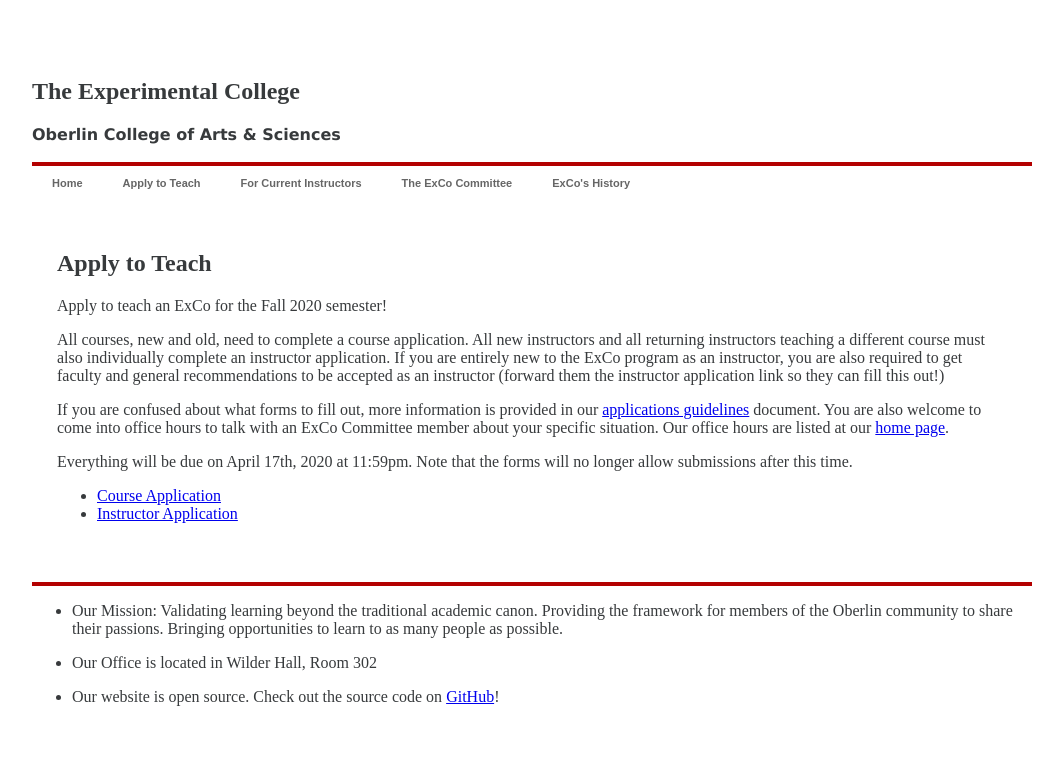
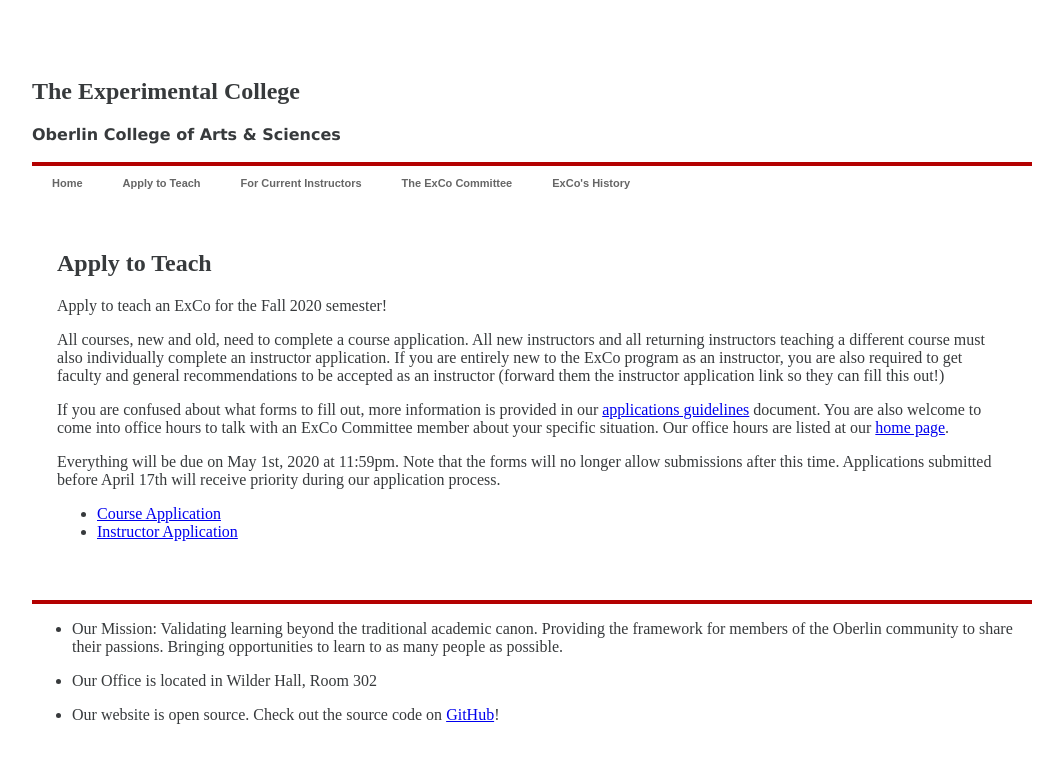
Before and after one commit to OberlinExCo/OberlinExCo.github.io, a Jekyll site: the page built from apply.md, in a window 1280 px wide. Shown: the top 763 px of the page, without its empty margins (108-1171 px from the left). Built offline with Jekyll 4.4.1, drawn with Linux system fonts in a browser that asks for light colours.

Commit message:
Adding info about priority deadline

```diff
--- a/apply.md
+++ b/apply.md
@@ -10,7 +10,7 @@ All courses, new and old, need to complete a course application. All new instruc
 
 If you are confused about what forms to fill out, more information is provided in our [applications guidelines](https://docs.google.com/document/d/10j_tkMfaOE2CMQoNcNGKblLPI4JzWxcArnB7Q9AEPxg/edit?usp=sharing) document. You are also welcome to come into office hours to talk with an ExCo Committee member about your specific situation. Our office hours are listed at our [home page](oberlinexco.org).
 
-Everything will be due on April 17th, 2020 at 11:59pm. Note that the forms will no longer allow submissions after this time.
+Everything will be due on May 1st, 2020 at 11:59pm. Note that the forms will no longer allow submissions after this time. Applications submitted before April 17th will receive priority during our application process.
 
 * [Course Application](https://docs.google.com/forms/d/e/1FAIpQLSfze0BfvqtY5UEKdmL_cFLzQhEW7z9fc6UzQUcc5d4kmn_eag/viewform?usp=sf_link)
 * [Instructor Application](https://docs.google.com/forms/d/e/1FAIpQLSdcCR9PYTog3jvJ5gOgmWPX99TqoEDhsu15SaRgo1oI9YMSsA/viewform?usp=sf_link)
```
